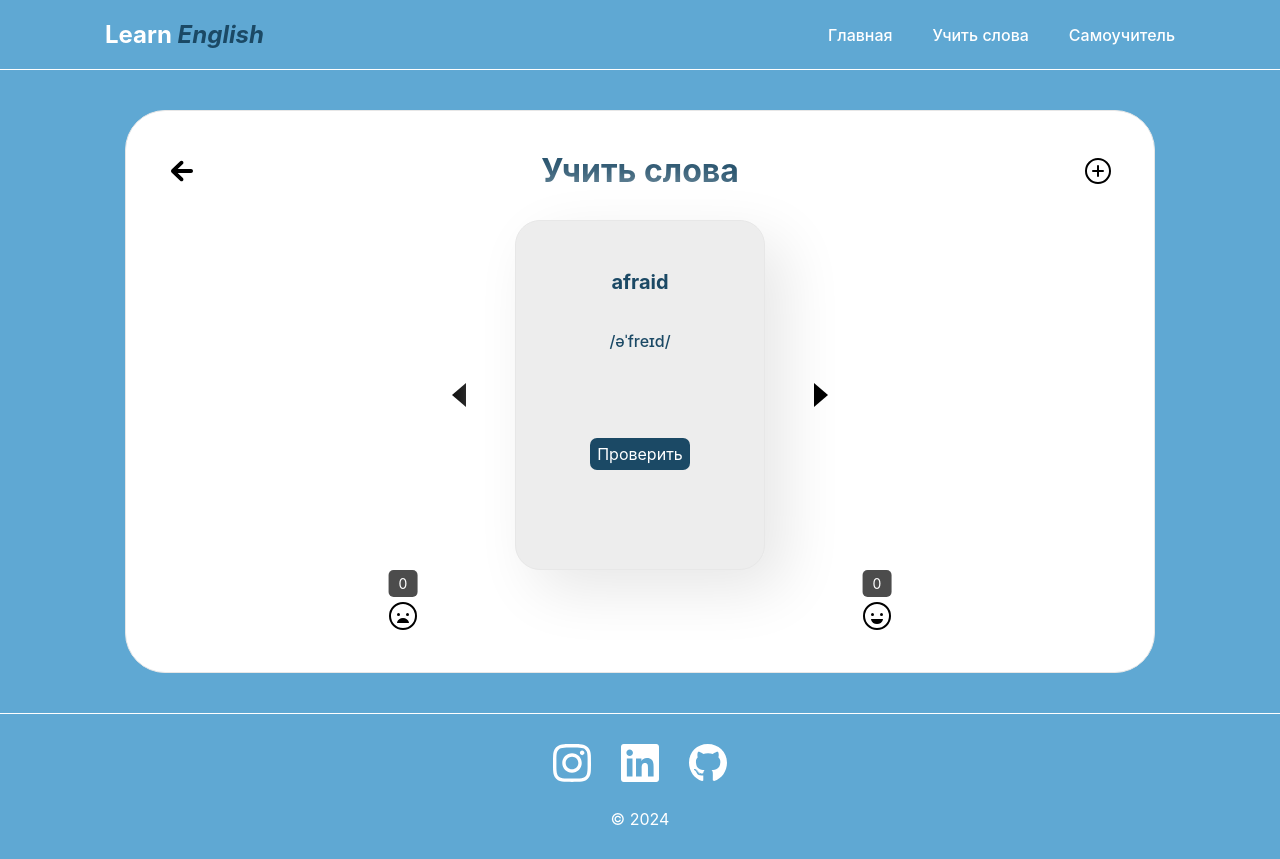
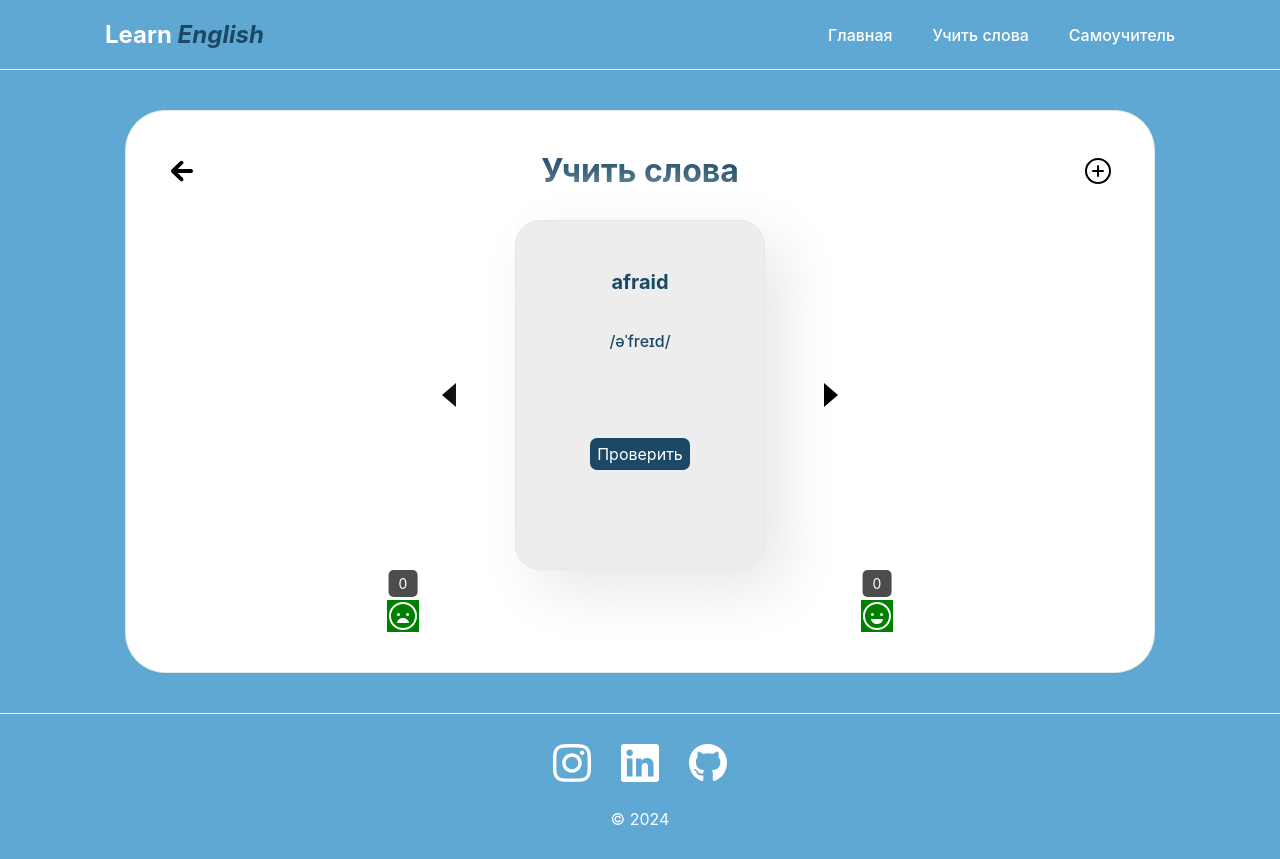
Before and after one commit to WeronikaGRIG/LearnEnglish, a React (Vite) app: page / in a window 1280 px wide. Built offline with nearby package versions, Linux system fonts and the light colour scheme.

Commit message:
add Progress.jsx/scss, Button.jsx/scss

```diff
--- a/src/Pages/Vocab/Vocab.jsx
+++ b/src/Pages/Vocab/Vocab.jsx
@@ -1,30 +1,21 @@
 import { useState } from 'react';
 import lists from '../../Common/lists.json';
+
 import VocabList from './VocabList';
+import Button from '../../Ui/Button/Button';
+import Progress from '../../Ui/Progress/Progress';
 import style from './Vocab.module.scss';
 
 import arrowBack from '../../assets/icons/arrowBack.svg';
 import addCircle from '../../assets/icons/addCircle.svg';
 import caretBack from '../../assets/icons/caretBack.svg';
 import caretForward from '../../assets/icons/caretForward.svg';
-import sad from '../../assets/icons/sad.svg';
-import happy from '../../assets/icons/happy.svg';
+
+
 
 export default function Vocab() {
 
     const [currentIndex, setCurrentIndex] = useState(0);
-
-    {/* вынести в отдельный компонент Progress */ }
-    const [sadCount, setSadCount] = useState(0);
-    const [happyCount, setHappyCount] = useState(0);
-
-    const incrementSadCount = () => {
-        setSadCount(sadCount + 1);
-    };
-
-    const incrementHappyCount = () => {
-        setHappyCount(happyCount + 1);
-    };
 
     const handlePrev = () => {
         setCurrentIndex((prevIndex) => (prevIndex > 0 ? prevIndex - 1 : lists.length - 1));
@@ -45,31 +36,26 @@ export default function Vocab() {
                     </div>
 
                     <div className={style.vocabs}>
-                        <button
-                            onClick={handlePrev}>
+
+                        <Button
+                            onClick={handlePrev}
+                            title="Previous">
                             <img src={caretBack} alt="Caret Back" />
-                        </button>
+                        </Button>
+
                         <ul className={style.vocab}>
                             <VocabList
                                 key={currentIndex} {...lists[currentIndex]} />
                         </ul>
-                        <button
-                            onClick={handleNext}>
+
+                        <Button
+                            onClick={handleNext}
+                            title="Next">
                             <img src={caretForward} alt="Caret Forward" />
-                        </button>
+                        </Button>
                     </div>
 
-                    {/* вынести в отдельный компонент UI/Progress */}
-                    <div className={style.progress}>
-                        <div className={style.counter} onClick={incrementSadCount}>
-                            <span className={style.tooltip}>{sadCount}</span>
-                            <img src={sad} alt="Sad smile" />
-                        </div>
-                        <div className={style.counter} onClick={incrementHappyCount}>
-                            <span className={style.tooltip}>{happyCount}</span>
-                            <img src={happy} alt="Happy smile" />
-                        </div>
-                    </div>
+                    <Progress />
                 </div>
             </div>
         </main>
--- a/src/Pages/Vocab/Vocab.module.scss
+++ b/src/Pages/Vocab/Vocab.module.scss
@@ -42,29 +42,5 @@ main {
         align-items: center;
         gap: 40px;
     }
-    .progress{
-        display: flex;
-        justify-content: space-around;
-        align-items: center;
-        width: 100%;
-        .counter {
-            position: relative;
-            cursor: pointer;
-            .tooltip {
-                position: absolute;
-                top: -30px;
-                left: 50%;
-                transform: translateX(-50%);
-                background-color: rgba(0, 0, 0, 0.7);
-                color: white;
-                padding: 5px 10px;
-                border-radius: 5px;
-                font-size: 14px;
-                white-space: nowrap;
-                visibility: visible;
-                opacity: 1;
-                transition: visibility 0s, opacity 0.3s ease;
-            }
-        }
-    }
+
 }
--- /dev/null
+++ b/src/Ui/Button/Button.jsx
@@ -0,0 +1,19 @@
+import PropTypes from 'prop-types';
+import style from './Button.module.scss';
+
+export default function Button({ onClick, title, children }) {
+    return (
+        <button
+            className={style.button}
+            onClick={onClick}
+            title={title}>
+            {children}
+        </button>
+    );
+}
+
+Button.propTypes = {
+    onClick: PropTypes.string.isRequired,
+    title: PropTypes.string.isRequired,
+    children: PropTypes.string.isRequired,
+};
--- /dev/null
+++ b/src/Ui/Button/Button.module.scss
@@ -0,0 +1,18 @@
+@import '../../styles/var.scss';
+@import '../../styles/reset.scss';
+@import '../../styles/template.scss';
+
+.button {
+    background-color: transparent;
+    border: none;
+    cursor: pointer;
+    padding: 10px;
+    transition: opacity 0.3s;
+    &:disabled {
+        opacity: 0.5;
+        cursor: not-allowed;
+    }
+    &:hover:not(:disabled) {
+        opacity: 0.8;
+    }
+}
--- /dev/null
+++ b/src/Ui/Progress/Progress.jsx
@@ -0,0 +1,36 @@
+import { useState } from 'react';
+import style from './Progress.module.scss';
+
+import sad from '../../assets/icons/sad.svg';
+import happy from '../../assets/icons/happy.svg';
+
+export default function Progress() {
+
+    const [sadCount, setSadCount] = useState(0);
+    const [happyCount, setHappyCount] = useState(0);
+
+    const incrementSadCount = () => {
+        setSadCount(sadCount + 1);
+    };
+
+    const incrementHappyCount = () => {
+        setHappyCount(happyCount + 1);
+    };
+
+    return (
+        <div className={style.progress}>
+            <div className={style.counter} onClick={incrementSadCount}>
+                <span className={style.tooltip}>{sadCount}</span>
+                <div className={style.circle}>
+                    <img src={sad} alt="Sad smile" />
+                </div>
+            </div>
+            <div className={style.counter} onClick={incrementHappyCount}>
+                <span className={style.tooltip}>{happyCount}</span>
+                <div className={style.circle}>
+                    <img src={happy} alt="Happy smile" />
+                </div>
+            </div>
+        </div>
+    );
+}
--- /dev/null
+++ b/src/Ui/Progress/Progress.module.scss
@@ -0,0 +1,32 @@
+@import '../../styles/var.scss';
+@import '../../styles/reset.scss';
+@import '../../styles/template.scss';
+
+.progress{
+    display: flex;
+    justify-content: space-around;
+    align-items: center;
+    width: 100%;
+    .counter {
+        position: relative;
+        cursor: pointer;
+        .tooltip {
+            position: absolute;
+            top: -30px;
+            left: 50%;
+            transform: translateX(-50%);
+            background-color: rgba(0, 0, 0, 0.7);
+            color: white;
+            padding: 5px 10px;
+            border-radius: 5px;
+            font-size: 14px;
+            white-space: nowrap;
+            visibility: visible;
+            opacity: 1;
+            transition: visibility 0s, opacity 0.3s ease;
+        }
+        .circle{
+            background-color: green;
+        }
+    }
+}
```
Also changed, not shown: src/assets/icons/happy.svg, src/assets/icons/sad.svg.
